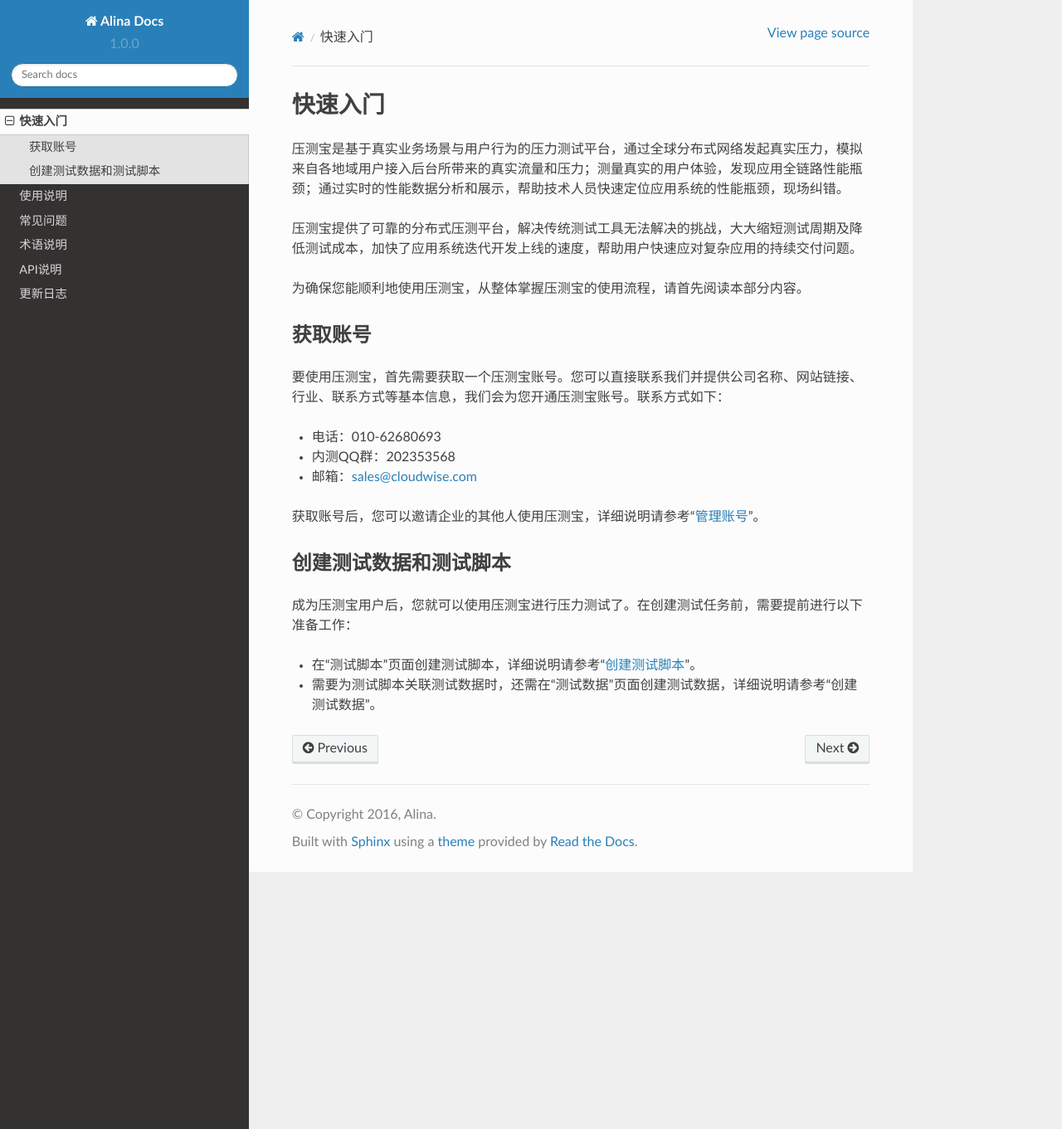
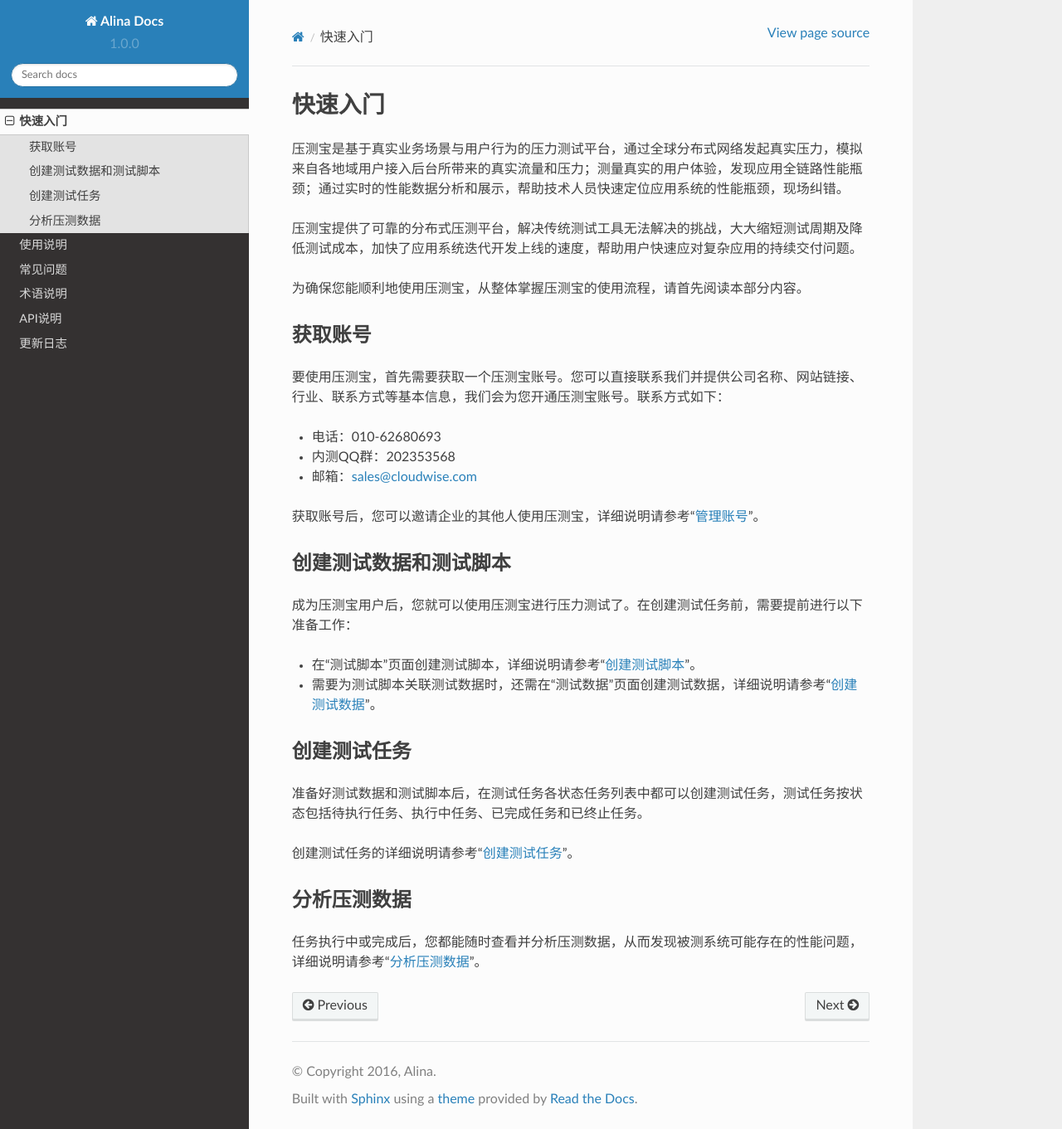
Before and after one commit to AlinaChi/Alina-Docs, a Sphinx documentation site: the page built from source/Start.rst, in a window 1280 px wide and 1361 px high. Shown: the whole window at 83% size. Built offline with Sphinx 7.4.7 and the Read the Docs theme 2.0.0, drawn with Linux system fonts in a browser that asks for light colours.

Commit message:
complete Start.rst

```diff
--- a/source/Start.rst
+++ b/source/Start.rst
@@ -18,13 +18,25 @@
 
 * 邮箱：sales@cloudwise.com
 
-获取账号后，您可以邀请企业的其他人使用压测宝，详细说明请参考“`管理账号 <http://alina-docs.readthedocs.io/en/latest//>`_”。
+获取账号后，您可以邀请企业的其他人使用压测宝，详细说明请参考“`管理账号 <http://alina-docs.readthedocs.io/en/latest/Tutorials.html#id6//>`_”。
 
 创建测试数据和测试脚本
 ------------------
 
 成为压测宝用户后，您就可以使用压测宝进行压力测试了。在创建测试任务前，需要提前进行以下准备工作：
 
-* 在“测试脚本”页面创建测试脚本，详细说明请参考“`创建测试脚本 <http://alina-docs.readthedocs.io/en/latest//>`_”。
+* 在“测试脚本”页面创建测试脚本，详细说明请参考“`创建测试脚本 <http://alina-docs.readthedocs.io/en/latest/Tutorials.html#id3//>`_”。
 
-* 需要为测试脚本关联测试数据时，还需在“测试数据”页面创建测试数据，详细说明请参考“创建测试数据”。
+* 需要为测试脚本关联测试数据时，还需在“测试数据”页面创建测试数据，详细说明请参考“`创建测试数据 <http://alina-docs.readthedocs.io/en/latest/Tutorials.html#id2//>`_”。
+
+创建测试任务
+----------
+
+准备好测试数据和测试脚本后，在测试任务各状态任务列表中都可以创建测试任务，测试任务按状态包括待执行任务、执行中任务、已完成任务和已终止任务。
+
+创建测试任务的详细说明请参考“`创建测试任务 <http://alina-docs.readthedocs.io/en/latest/Tutorials.html#id4//>`_”。
+
+分析压测数据
+----------
+
+任务执行中或完成后，您都能随时查看并分析压测数据，从而发现被测系统可能存在的性能问题，详细说明请参考“`分析压测数据 <http://alina-docs.readthedocs.io/en/latest/Tutorials.html#id5//>`_”。
```
